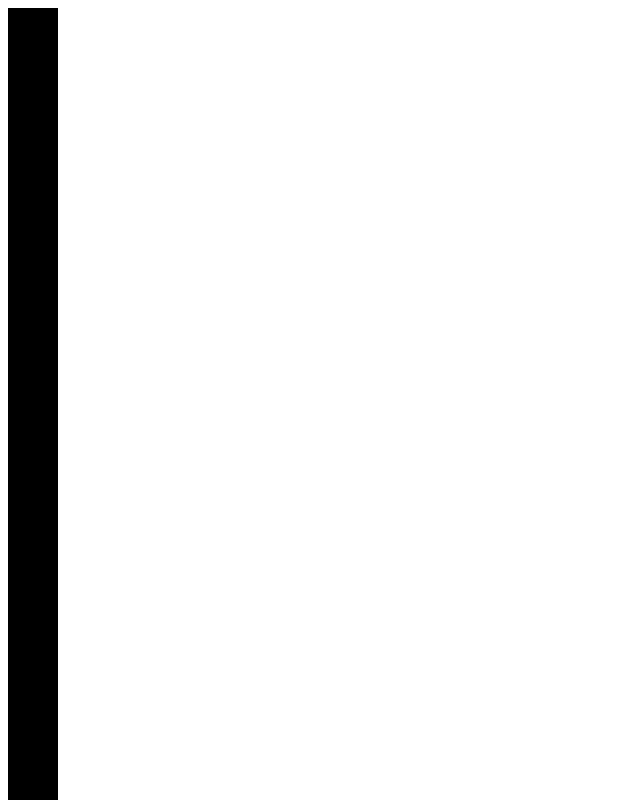
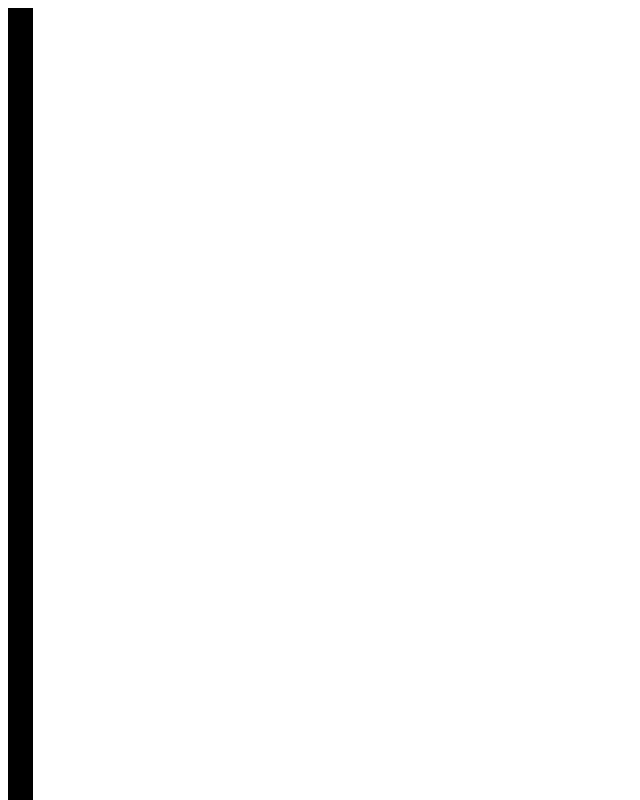
Before and after one commit to wakester25/etch-a-sketch, a plain HTML site: page index.html in a window 1280 px wide. Shown: the top 800 px of the page, without its empty margins (0-640 px from the left). Drawn offline with Linux system fonts and the light colour scheme.

Commit message:
Modify block size

```diff
--- a/styles.css
+++ b/styles.css
@@ -1,6 +1,6 @@
 
 .grid-block {
     background-color: black;
-    width: 50px;
-    height: 50px;
+    width: 25px;
+    height: 25px;
 }
```
